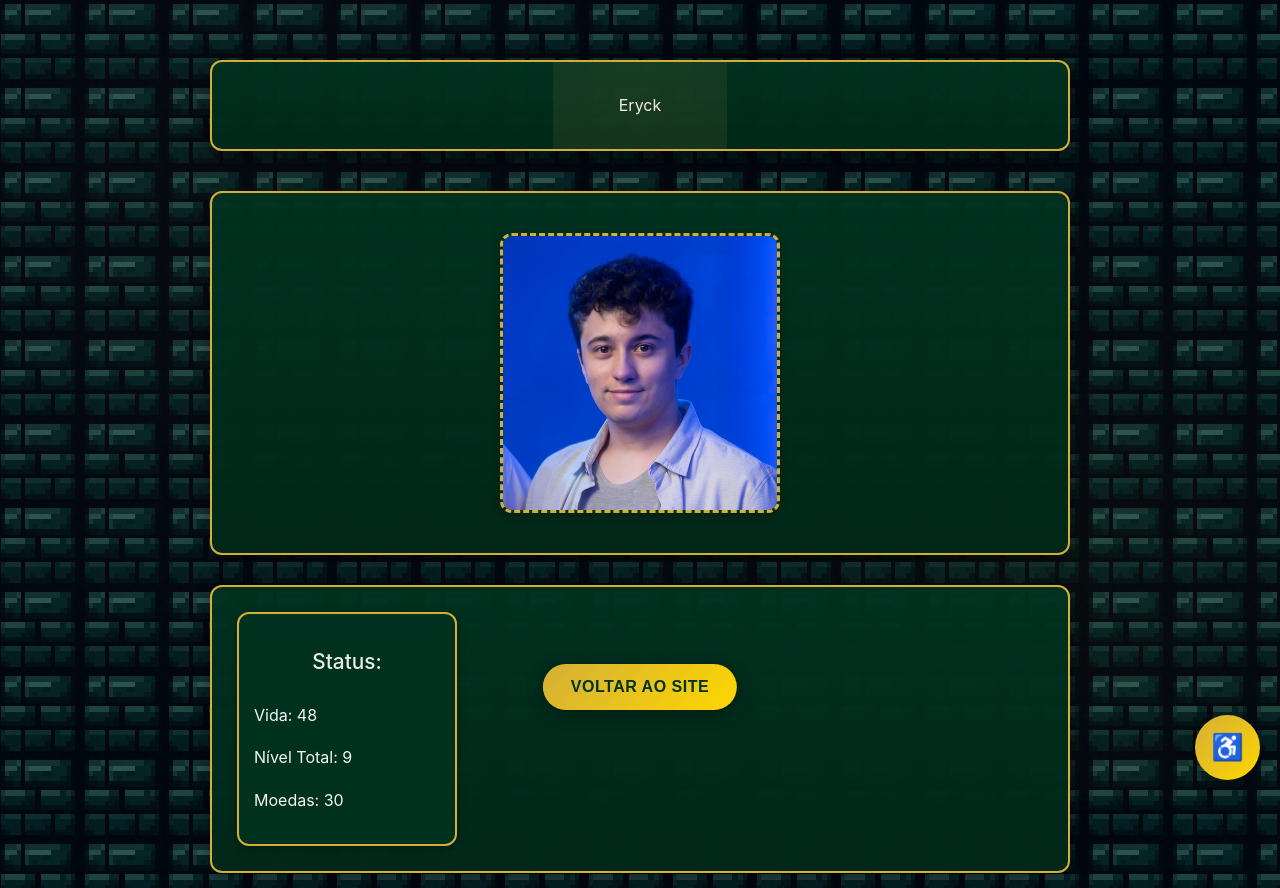
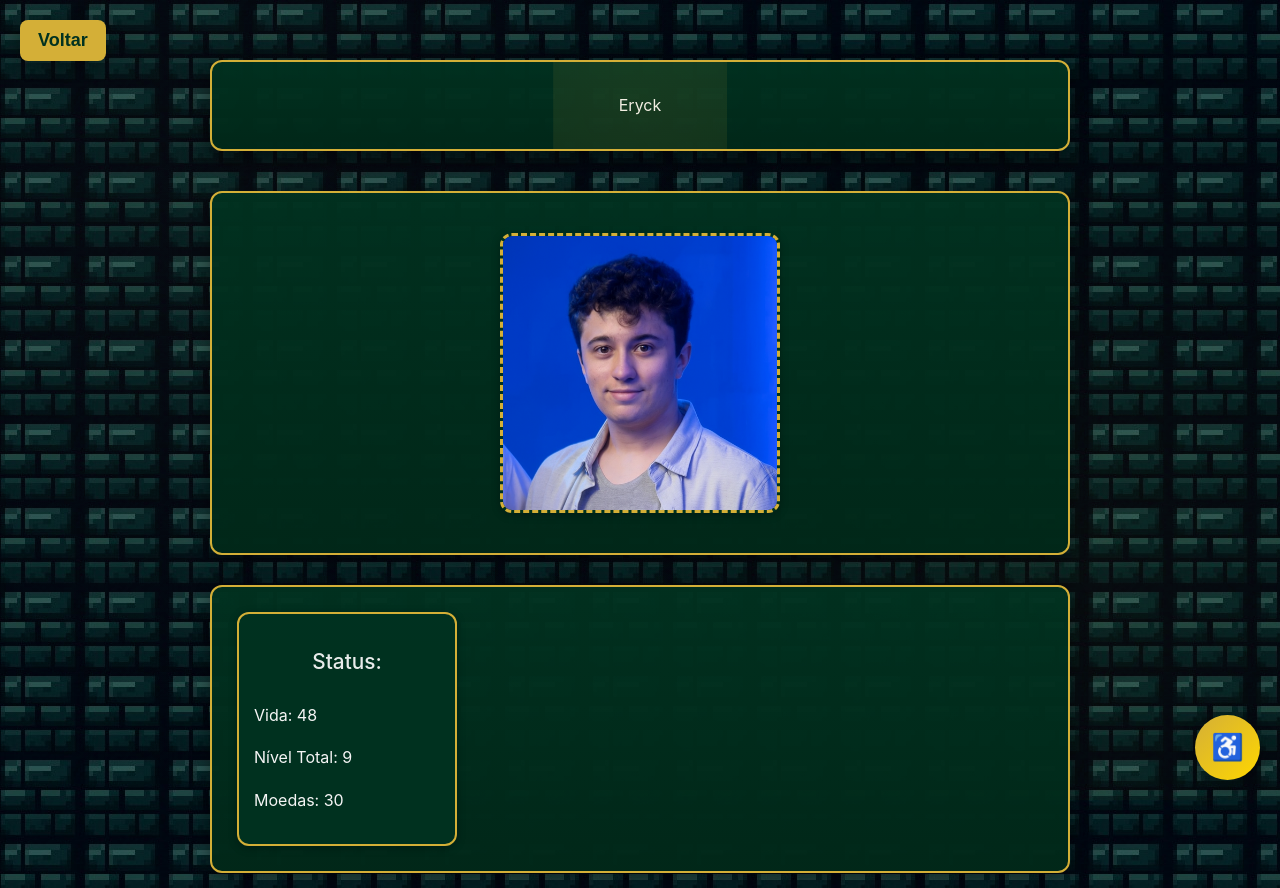
Before and after one commit to eryck-lang/loki-site, a plain HTML site: page index.html/perfil-eryck.html in a window 1280 px wide. Shown: the top 888 px of the page. Drawn offline with Linux system fonts and the light colour scheme.

Commit message:
Update perfil-eryck.html

```diff
--- a/index.html/perfil-eryck.html
+++ b/index.html/perfil-eryck.html
@@ -6,6 +6,8 @@
     <meta name="description" content="Perfil de Eryck - Aventureiro do RPG Ilusões de Loki">
     <title>Perfil - Eryck | Ilusões de Loki</title>
     <style>
+/* (todo o SEU CSS permanece idêntico — nada alterado) */
+
 :root {
     --color-primary: #013220;
     --color-secondary: #d4af37;
@@ -551,32 +553,30 @@ strong {
 .contact-section a:hover::after {
     width: 100%;
 }
+/* ======================
+   BOTÃO VOLTAR (NOVO)
+========================= */
 
-.btn-voltar-site {
+.menu-btn {
     position: fixed;
-    bottom: 90px;
-    left: 50%;
-    transform: translateX(-50%);
-    background: var(--gradient-gold);
-    color: var(--color-primary);
+    top: 20px;            /* AGORA NO ALTO */
+    left: 20px;           /* NO CANTO ESQUERDO */
+    padding: 10px 18px;
+    font-size: 18px;
+    background: var(--color-secondary);  /* mesma cor do botão de acessibilidade */
+    color: var(--color-primary);         /* mesma cor do texto do acessibilidade */
     border: none;
-    padding: 14px 28px;
-    border-radius: 50px;
-    font-weight: 700;
-    font-size: 1rem;
-    letter-spacing: 0.5px;
+    border-radius: 8px;
     cursor: pointer;
-    z-index: 100;
-    transition: var(--transition);
+    font-weight: bold;
     box-shadow: var(--shadow-md);
-    text-transform: uppercase;
+    transition: transform 0.2s ease;
+    z-index: 1000;
 }
 
-.btn-voltar-site:hover {
-    transform: translateX(-50%) translateY(-3px) scale(1.05);
-    box-shadow: 0 8px 20px rgba(212, 175, 55, 0.5);
+.menu-btn:hover {
+    transform: scale(1.07);
 }
-
 .accessibility-panel {
     position: fixed;
     bottom: 20px;
@@ -841,9 +841,15 @@ strong {
         </div>
     </div>
 
-    <button class="btn-voltar-site" onclick="window.location.href='index.html'" aria-label="Voltar ao site principal">Voltar ao Site</button>
+    <!-- BOTÃO MENU (MODELO 1) substituindo o "Voltar ao Site" -->
+    <button class="menu-btn" onclick="window.location.href='index.html'" aria-label="Voltar ao site">
+    Voltar
+</button>
 
+    <!-- Seu script original intacto -->
     <script>
+/* (todo O SEU JavaScript permanece idêntico, sem nenhuma alteração) */
+
 document.addEventListener('DOMContentLoaded', function() {
     initAccessibility();
     initAnimations();
@@ -995,7 +1001,6 @@ function initAccessibility() {
         }
     });
 }
-
 function initAnimations() {
     const observerOptions = {
         threshold: 0.1,
```
